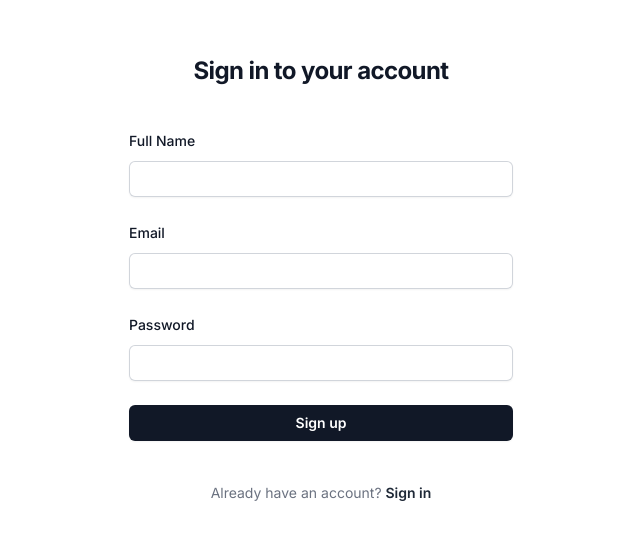
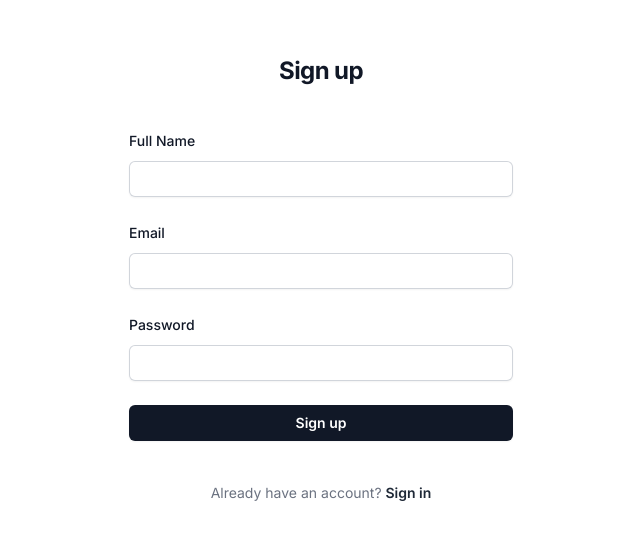
Before and after one commit to carlosdlacoste/redux-auth-app, a Next.js app: page /signup in a window 1280 px wide. Shown: the part 141-680 px from the top of the page, without its empty margins (319-959 px from the left). Built offline with nearby package versions, Linux system fonts and the light colour scheme.

Commit message:
Arreglado el titulo del signup form

```diff
--- a/src/app/signup/page.jsx
+++ b/src/app/signup/page.jsx
@@ -5,7 +5,7 @@
         <>
             <div className="flex h-screen flex-col justify-center items-center px-6 py-12 lg:px-8">
                 <div className="sm:mx-auto sm:w-full sm:max-w-sm">
-                    <h2 className="mt-10 text-center text-2xl font-bold leading-9 tracking-tight text-gray-900">Sign in to your account</h2>
+                    <h2 className="mt-10 text-center text-2xl font-bold leading-9 tracking-tight text-gray-900">Sign up</h2>
                 </div>
 
                 <div className="mt-10 sm:mx-auto sm:w-full sm:max-w-sm">
```
